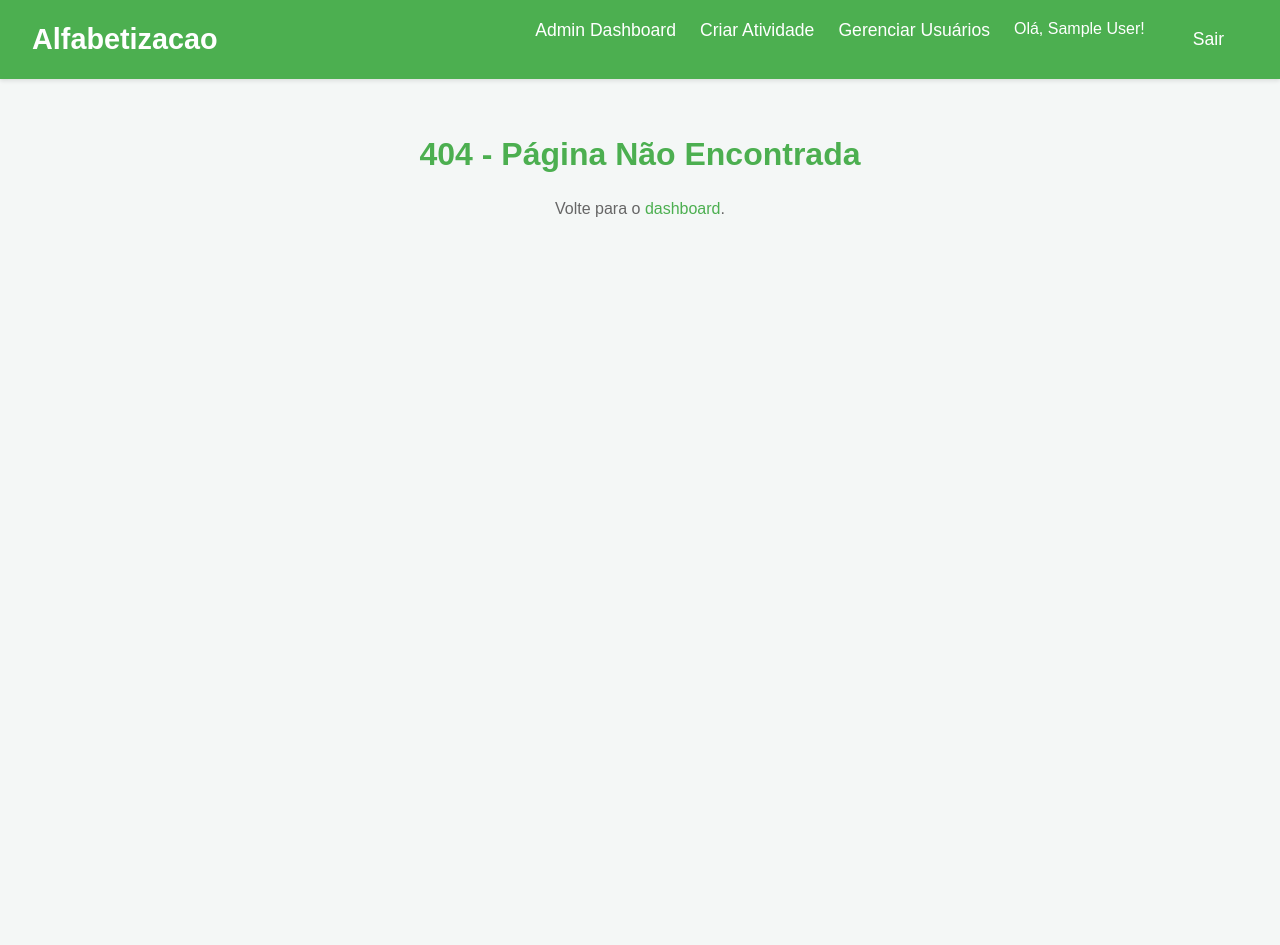
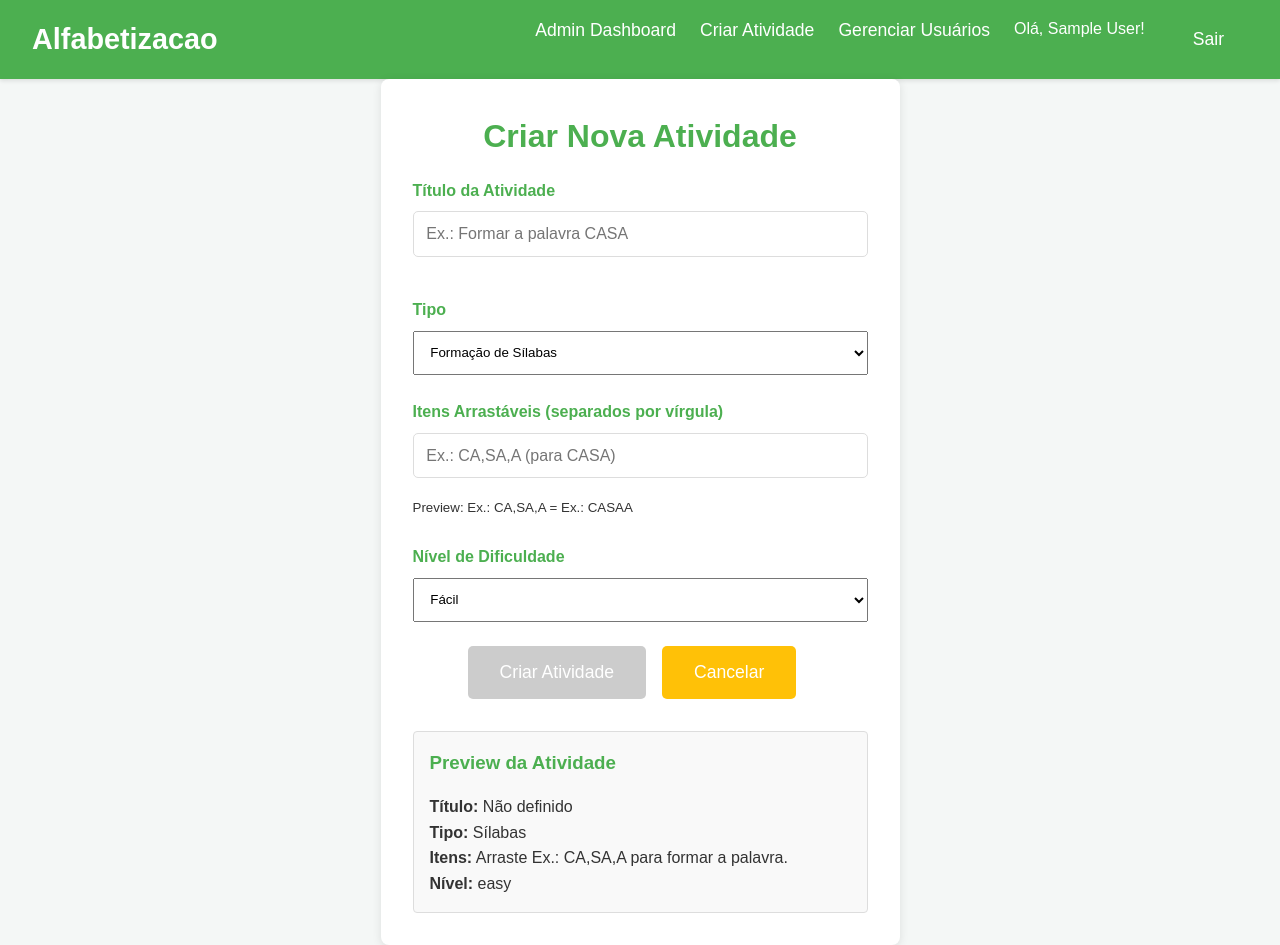
Before and after one commit to JoaoLucio2865/AlfabetizarLetrar, a React (Vite) app: page /create-activity in a window 1280 px wide. Before the commit this address had no page. Before the commit the page ends 800 px from the top, so only its background shows below. Built offline with nearby package versions, Linux system fonts and the light colour scheme; sample sign-in values are in the browser's storage.

Commit message:
Fix: Criação nova atividade

```diff
--- a/src/App.jsx
+++ b/src/App.jsx
@@ -4,11 +4,13 @@ import LoginPage from './pages/Auth/LoginPage';
 import RegisterPage from './pages/Auth/RegisterPage';
 import StudentDashboard from './pages/Dashboard/StudentDashboard';
 import AdminDashboard from './pages/Dashboard/AdminDashboard';
+import CreateActivityPage from './pages/Admin/CreateActivityPage';  // ← Novo
 import SyllableFormationActivity from './pages/Activities/SyllableFormationActivity';
 import StudentProgressPage from './pages/Progress/StudentProgressPage';
 import AlphabetExplorer from './pages/Activities/AlphabetExplorer';
 import Header from './components/common/Header';
 import { useAuth } from './context/AuthContext';
+
 function App() {
   const { user, isAuthenticated, loading } = useAuth();
   const userRole = user?.role || 'student';
@@ -42,6 +44,7 @@ function App() {
           path="/dashboard"
           element={userRole === 'student' ? <StudentDashboard /> : <AdminDashboard />}
         />
+        <Route path="/create-activity" element={userRole === 'admin' ? <CreateActivityPage /> : <Navigate to="/dashboard" />} />  // ← Novo: Protegido
         <Route path="/activity/syllable-formation" element={<SyllableFormationActivity />} />
         <Route path="/activity/alphabet-explorer" element={<AlphabetExplorer />} />
         <Route path="/progress" element={<StudentProgressPage />} />
--- /dev/null
+++ b/src/pages/Admin/CreateActivityPage.jsx
@@ -0,0 +1,171 @@
+import React, { useState } from 'react';
+import styled from 'styled-components';
+import { useAuth } from '../../context/AuthContext';  // Ajuste caminho
+import { Navigate } from 'react-router-dom';
+
+const Container = styled.div`
+  padding: 2rem;
+  max-width: 800px;
+  margin: 0 auto;
+  background: white;
+  border-radius: 8px;
+  box-shadow: 0 2px 10px rgba(0,0,0,0.1);
+`;
+
+const FormGroup = styled.div`
+  margin-bottom: 1.5rem;
+`;
+
+const Label = styled.label`
+  display: block;
+  margin-bottom: 0.5rem;
+  font-weight: bold;
+  color: var(--primary-color);
+`;
+
+const Input = styled.input`
+  width: 100%;
+  padding: 0.8rem;
+  border: 1px solid #ddd;
+  border-radius: 4px;
+  font-size: 1rem;
+`;
+
+const TextArea = styled.textarea`
+  width: 100%;
+  padding: 0.8rem;
+  border: 1px solid #ddd;
+  border-radius: 4px;
+  font-size: 1rem;
+  min-height: 100px;
+`;
+
+const Button = styled.button`
+  padding: 1rem 2rem;
+  background: var(--secondary-color);
+  color: white;
+  border: none;
+  border-radius: 5px;
+  font-size: 1.1rem;
+  cursor: pointer;
+  margin-right: 1rem;
+  &:hover { background: #ffb300; }
+  &:disabled { background: #ccc; cursor: not-allowed; }
+`;
+
+const Preview = styled.div`
+  margin-top: 2rem;
+  padding: 1rem;
+  border: 1px solid #ddd;
+  border-radius: 4px;
+  background: #f9f9f9;
+`;
+
+const CreateActivityPage = () => {
+  const { user } = useAuth();
+  if (!user || user.role !== 'admin') {
+    return <Navigate to="/dashboard" />;
+  }
+
+  const [title, setTitle] = useState('');
+  const [type, setType] = useState('syllables');  // 'syllables' ou 'words'
+  const [items, setItems] = useState('');  // Ex.: "CA,SA,A" para CASA
+  const [level, setLevel] = useState('easy');
+  const [loading, setLoading] = useState(false);
+
+  const handleSubmit = async (e) => {
+    e.preventDefault();
+    if (!title || !items) {
+      alert('Preencha título e itens!');
+      return;
+    }
+
+    setLoading(true);
+    try {
+      // Mock: Salva em localStorage (integre API depois)
+      const activities = JSON.parse(localStorage.getItem('activities') || '[]');
+      const newActivity = {
+        id: Date.now(),
+        title,
+        type,
+        items: items.split(',').map(i => i.trim()),  // Ex.: ['CA', 'SA', 'A']
+        level,
+        createdBy: user.name,
+        createdAt: new Date().toISOString()
+      };
+      activities.push(newActivity);
+      localStorage.setItem('activities', JSON.stringify(activities));
+
+      alert(`Atividade "${title}" criada com sucesso!`);
+      // Limpa form ou redireciona
+      setTitle(''); setItems(''); setType('syllables'); setLevel('easy');
+    } catch (error) {
+      alert('Erro ao criar atividade.');
+    }
+    setLoading(false);
+  };
+
+  const previewItems = items ? items.split(',').map(i => i.trim()).join(' + ') : 'Ex.: CA,SA,A';
+
+  return (
+    <Container>
+      <h1 style={{ textAlign: 'center', color: 'var(--primary-color)' }}>Criar Nova Atividade</h1>
+      <form onSubmit={handleSubmit}>
+        <FormGroup>
+          <Label>Título da Atividade</Label>
+          <Input
+            type="text"
+            value={title}
+            onChange={(e) => setTitle(e.target.value)}
+            placeholder="Ex.: Formar a palavra CASA"
+          />
+        </FormGroup>
+
+        <FormGroup>
+          <Label>Tipo</Label>
+          <select value={type} onChange={(e) => setType(e.target.value)} style={{ width: '100%', padding: '0.8rem' }}>
+            <option value="syllables">Formação de Sílabas</option>
+            <option value="words">Formação de Palavras</option>
+          </select>
+        </FormGroup>
+
+        <FormGroup>
+          <Label>Itens Arrastáveis (separados por vírgula)</Label>
+          <Input
+            type="text"
+            value={items}
+            onChange={(e) => setItems(e.target.value)}
+            placeholder="Ex.: CA,SA,A (para CASA)"
+          />
+          <small>Preview: {previewItems} = {previewItems.replace(/,/g, '')}</small>
+        </FormGroup>
+
+        <FormGroup>
+          <Label>Nível de Dificuldade</Label>
+          <select value={level} onChange={(e) => setLevel(e.target.value)} style={{ width: '100%', padding: '0.8rem' }}>
+            <option value="easy">Fácil</option>
+            <option value="medium">Médio</option>
+            <option value="hard">Difícil</option>
+          </select>
+        </FormGroup>
+
+        <div style={{ textAlign: 'center' }}>
+          <Button type="submit" disabled={loading || !title || !items}>
+            {loading ? 'Criando...' : 'Criar Atividade'}
+          </Button>
+          <Button type="button" onClick={() => window.history.back()}>Cancelar</Button>
+        </div>
+      </form>
+
+      <Preview>
+        <h3>Preview da Atividade</h3>
+        <p><strong>Título:</strong> {title || 'Não definido'}</p>
+        <p><strong>Tipo:</strong> {type === 'syllables' ? 'Sílabas' : 'Palavras'}</p>
+        <p><strong>Itens:</strong> Arraste {previewItems} para formar a palavra.</p>
+        <p><strong>Nível:</strong> {level}</p>
+      </Preview>
+    </Container>
+  );
+};
+
+export default CreateActivityPage;
```
